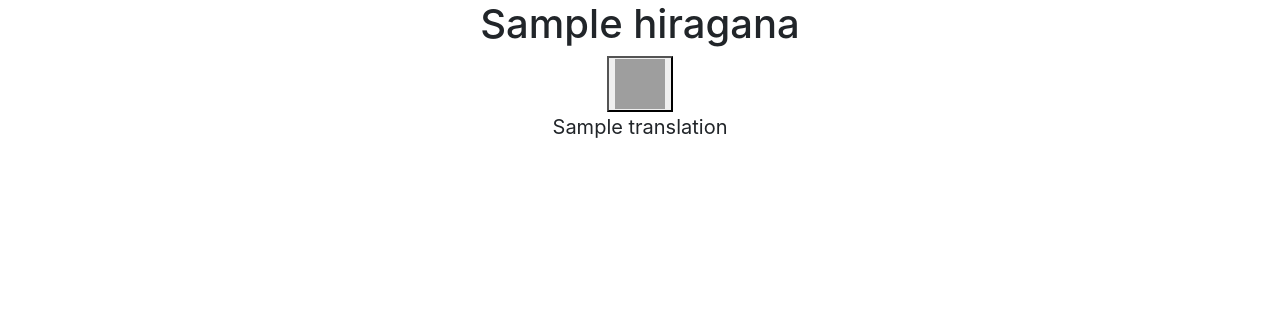
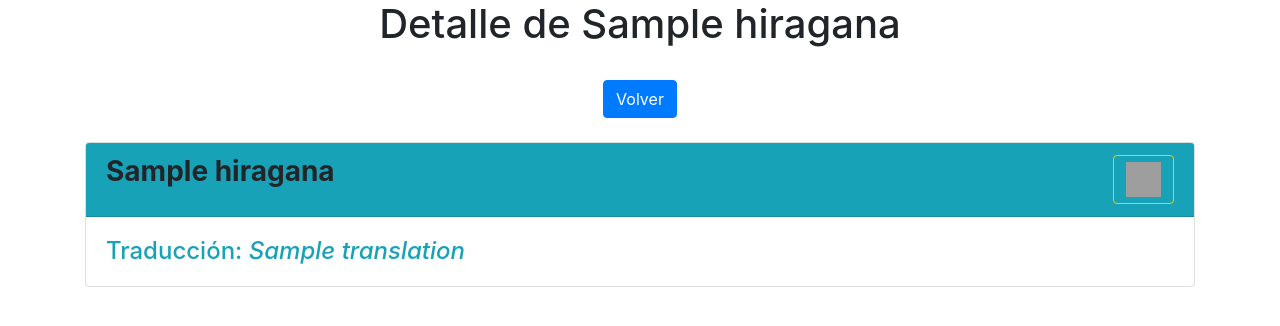
Before and after one commit to FScaccheri/japanese-compendium, a Django app: template jcomp/apps/vocabulary/templates/word_detail.html in a window 1280 px wide. Shown: the part 70-396 px from the top of the page. Run offline with Django 3.2, Linux system fonts and the light colour scheme; the template is opened without the code that fills it: most values are stand-ins (such as "Sample title", 1, 10 or a date in 2020); some libraries are stand-ins or nearby versions; grey boxes are pictures that could not be loaded.

Commit message:
Improved Word Details styles

```diff
--- a/jcomp/apps/adjectives/models.py
+++ b/jcomp/apps/adjectives/models.py
@@ -12,4 +12,4 @@ class Adjective(Word):
         '''
         Bootstrap html class for styling a word row based on its type
         '''
-        return "table-warning"
+        return "warning"
--- a/jcomp/apps/common/models.py
+++ b/jcomp/apps/common/models.py
@@ -74,4 +74,4 @@ class Word(models.Model):
         '''
         Bootstrap html class for styling a word row based on its type
         '''
-        return "table-primary"
+        return "primary"
--- a/jcomp/apps/common/static/css/styles.css
+++ /dev/null
@@ -1,3 +0,0 @@
-p {
-    font-size: 20px;
-}
--- a/jcomp/apps/verbs/models.py
+++ b/jcomp/apps/verbs/models.py
@@ -12,4 +12,4 @@ class Verb(Word):
         '''
         Bootstrap html class for styling a word row based on its type
         '''
-        return "table-danger"
+        return "danger"
--- a/jcomp/apps/vocabulary/templates/vocabulary_list.html
+++ b/jcomp/apps/vocabulary/templates/vocabulary_list.html
@@ -24,7 +24,7 @@
       <tbody>
         {% for word in words_list %}
 
-        <tr class="{{ word.type_color }}">
+        <tr class="table-{{ word.type_color }}">
           <th  scope="row"><a href="{% url 'word_detail' word.slug %}"> {{ word.hiragana }} </a></th>
           <td>{{ word.translation }}</td>
           <td>{{ word.type }}</td>
--- a/jcomp/apps/vocabulary/templates/word_detail.html
+++ b/jcomp/apps/vocabulary/templates/word_detail.html
@@ -6,11 +6,21 @@
 {% block body %}
 
 <div align="center">
-    <div display="inline">
-        <h1 id="wordName" data-toggle={{ word.romaji }}>{{ word.hiragana }}</h1>
-        <button onClick="toggleRomKan()"><img src="{% static "romkan.png" %}" width="50" height="50"></button>
+    <h1>Detalle de {{ word.hiragana }}</h1>
+    <br>
+    <a class="btn btn-primary" href="{% url 'vocabulary_list' %}">Volver</a>
+    <br><br>
+    <div class="container">
+        <div class="card border-{{ word.type_color }}">
+            <div class="card-header bg-info border-{{ word.type_color }} d-flex  flex-row justify-content-between">
+                <h3 class="card-title"><b id="wordName" data-toggle={{ word.romaji }}>{{ word.hiragana }}</b></h3>
+                <button class="btn btn-outline-warning" onClick="toggleRomKan()"><img src="{% static "romkan.png" %}" width="35" height="35"></button>
+            </div>
+            <div class="card-body d-flex  flex-row justify-content-start text-info">
+                <h4 class="card-text">Traducción: <i>{{ word.translation }}</i></h4>
+            </div>
+        </div>
     </div>
-    <p>{{ word.translation }}</p>
 </div>
 
 {% endblock %}
```
